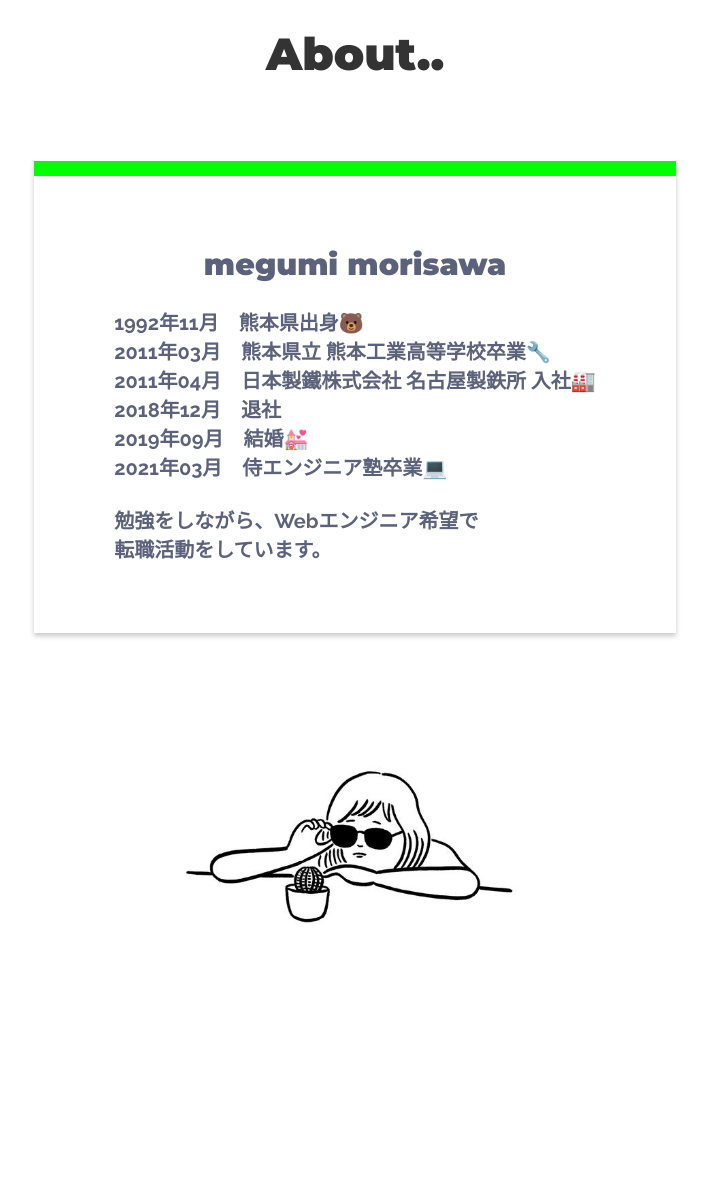
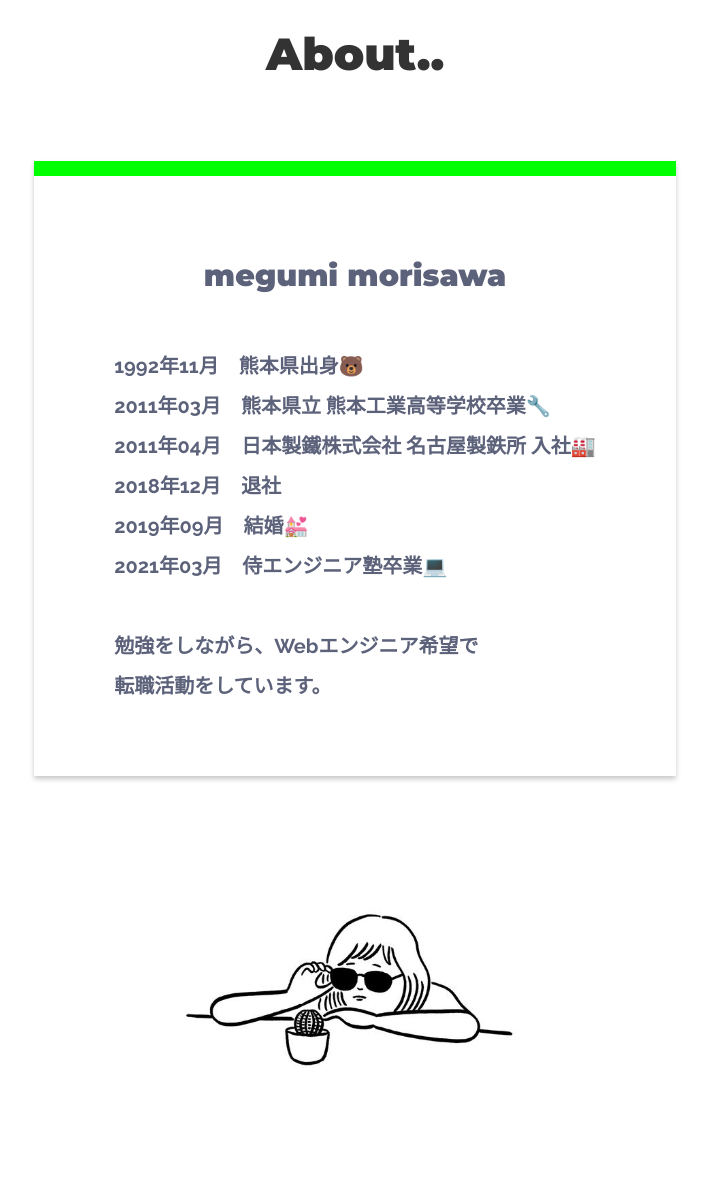
Before and after one commit to megumimorisawa/portfolio_main, a PHP site: page / in a window 1280 px wide. Shown: the part 1374-2563 px from the top of the page, without its empty margins (285-994 px from the left). Run offline with PHP 8.4, Linux system fonts and the light colour scheme; some libraries are stand-ins or nearby versions.

Commit message:
デザイン変更

```diff
--- a/stylesheet.css
+++ b/stylesheet.css
@@ -270,6 +270,7 @@ header h1 {
     border-top: solid 15px #00ff00;
     box-shadow: 0 3px 5px rgba(0, 0, 0, 0.22);
     font-weight: 700;
+    line-height: 2;
 }
 
 @media (max-width: 1024px) {
```
